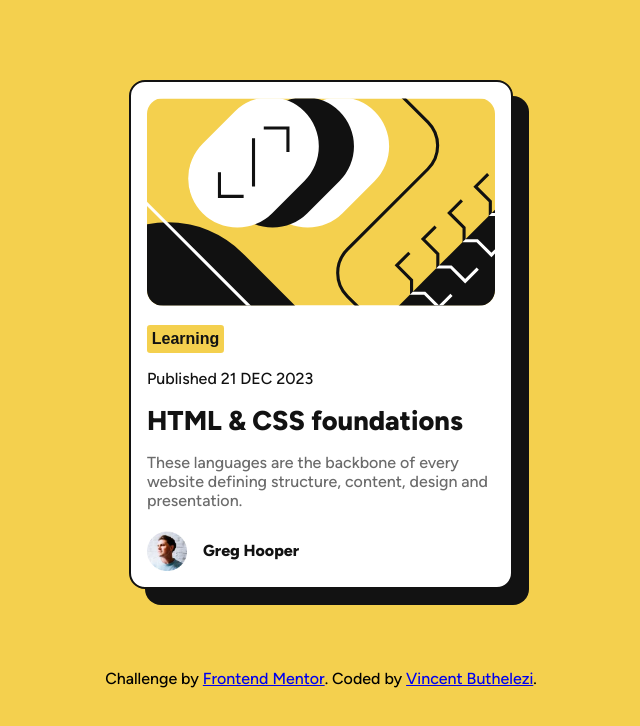
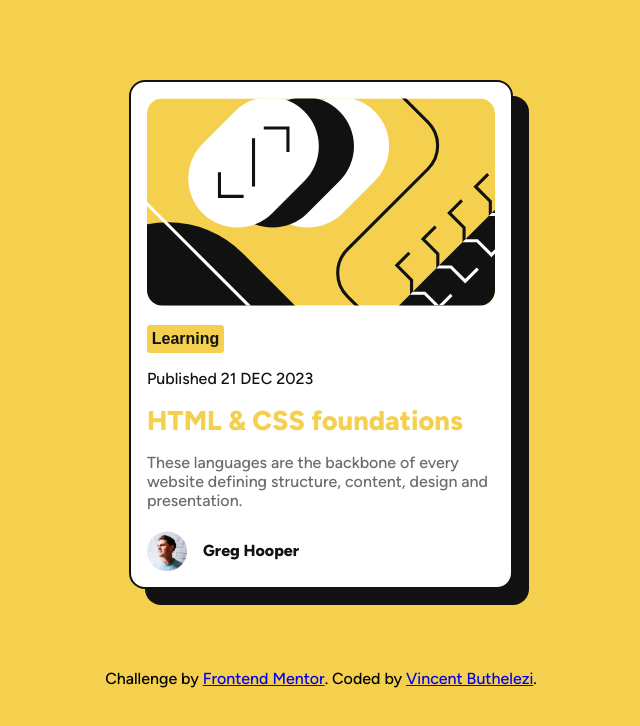
Before and after one commit to madalav549/Blog-preview-card, a plain HTML site: page index.html in a window 1280 px wide. In both pictures the pointer is over the element "HTML & CSS foundations". Shown: the whole page, without its empty margins (319-959 px from the left). Drawn offline with Linux system fonts and the light colour scheme.

Commit message:
Fix: Implemnted the missing hover state for the H1 elment

```diff
--- a/styles.css
+++ b/styles.css
@@ -123,6 +123,12 @@ h1{
 
   h1{
     font-size: 1.7rem;
+    transition: 0.3s ease-in-out color;
+  }
+
+  h1:hover{
+    color: var(--yellow);
+    cursor: pointer;
   }
 
   .content{
```
